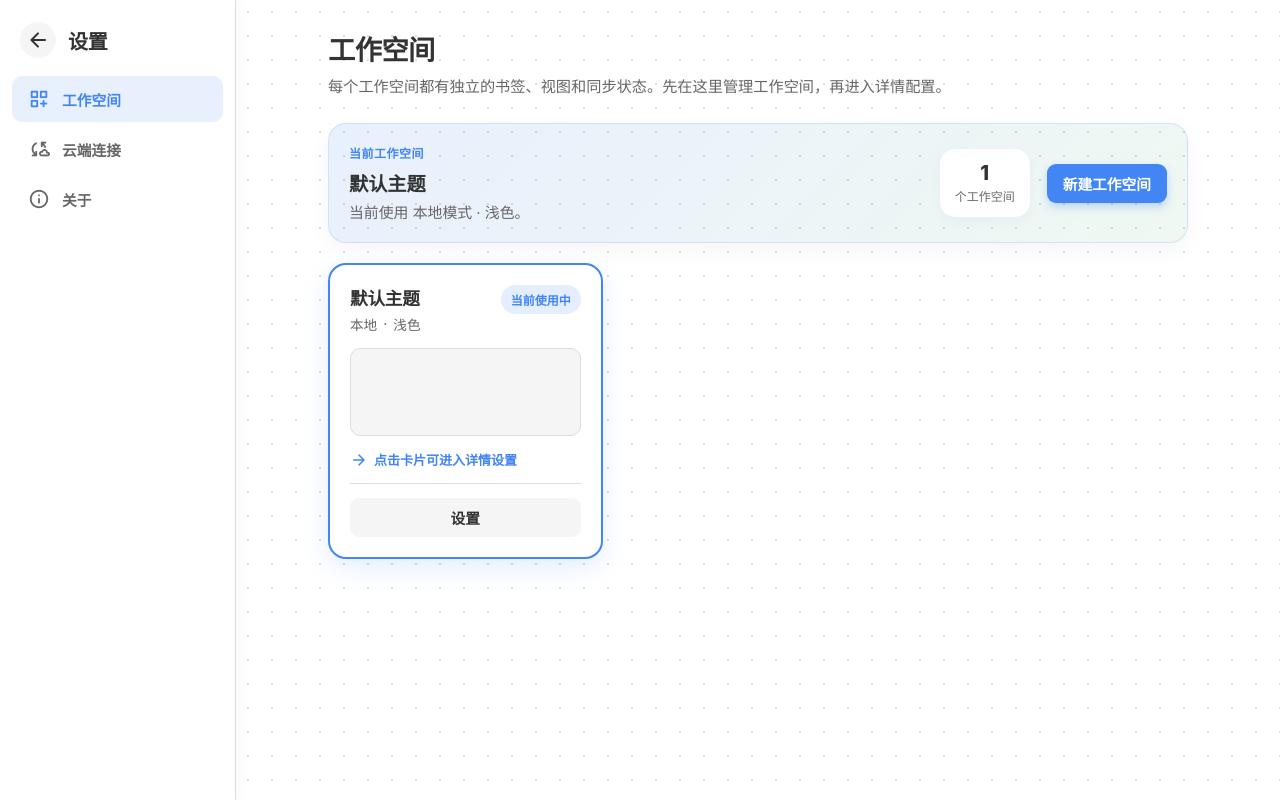
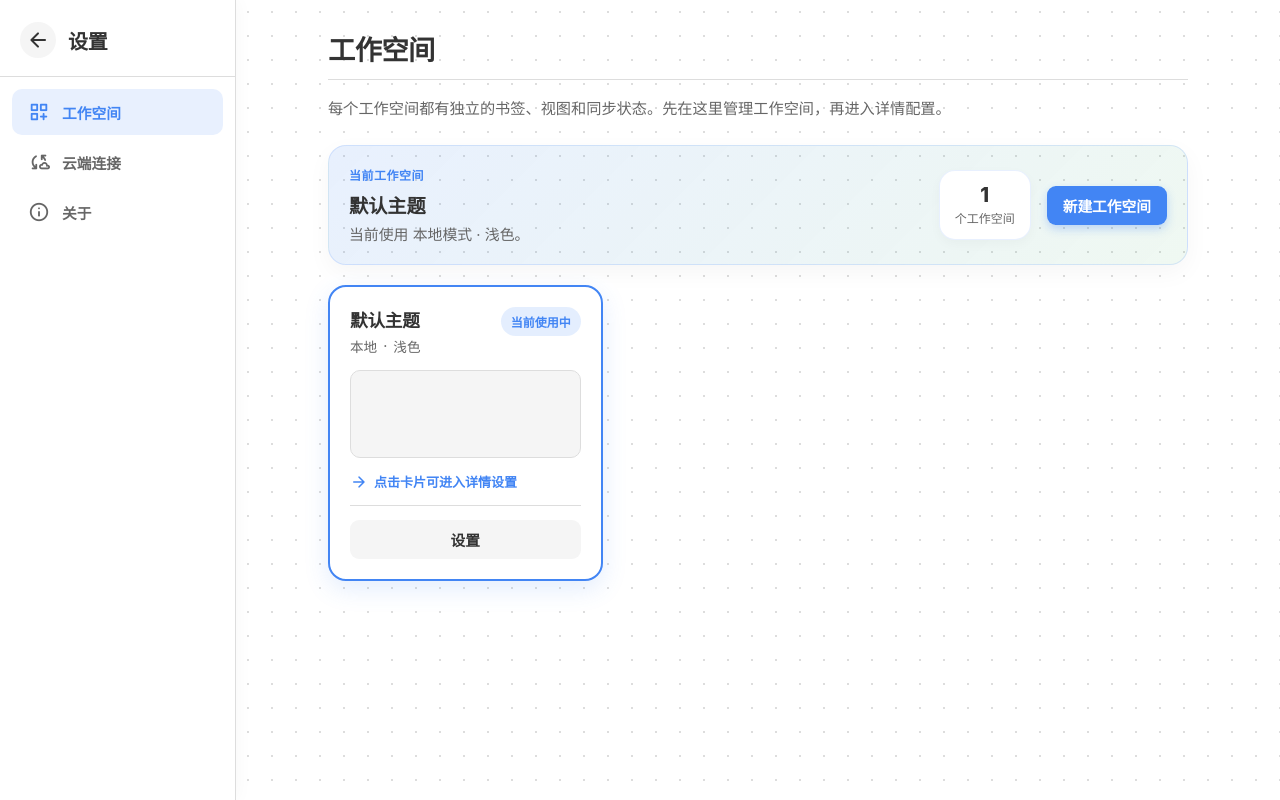
Before and after one commit to EDaoren/card-tab, a browser extension: page settings.html in a window 1280 px wide. Drawn offline with Linux system fonts and the light colour scheme.

Commit message:
feat：整理样式

```diff
--- a/styles/settings.css
+++ b/styles/settings.css
@@ -40,6 +40,8 @@ body.loaded {
   display: flex;
   align-items: center;
   gap: 12px;
+  margin-bottom: 12px;
+  border-bottom: 1px solid var(--border-color, #dadce0);
 }
 
 #back-to-home-btn {
@@ -136,7 +138,9 @@ body.loaded {
   display: flex;
   justify-content: space-between;
   align-items: center;
-  margin-bottom: 8px;
+  margin-bottom: 18px;
+  padding-bottom: 11px;
+  border-bottom: 1px solid var(--border-color, #dadce0);
 }
 
 .panel-header h3 {
@@ -153,7 +157,7 @@ body.loaded {
   margin-bottom: 24px;
   font-size: 0.95rem;
   line-height: 1.5;
-  max-width: 760px;
+  max-width: none;
 }
 
 .sync-quick-start-card {
```
